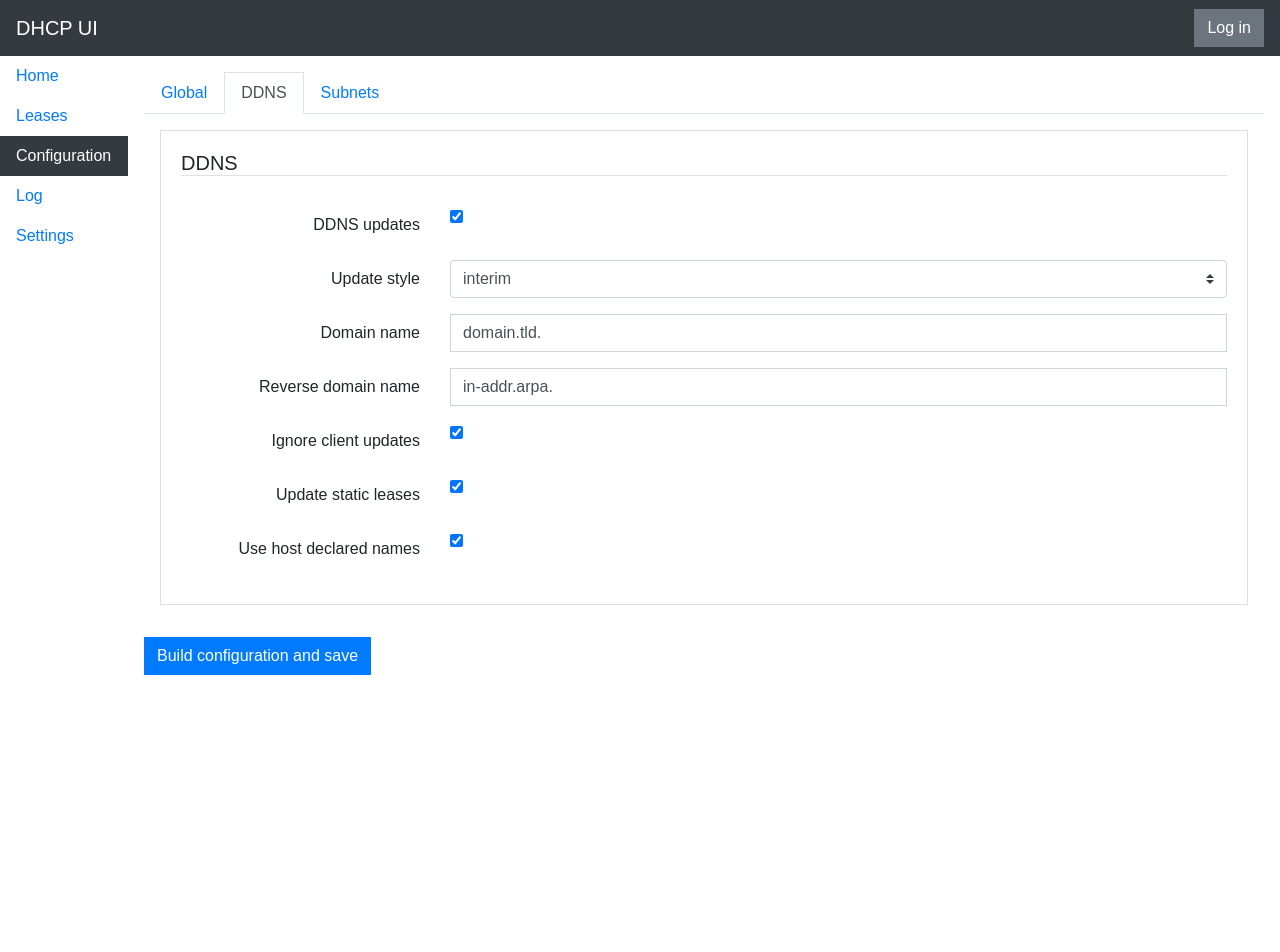
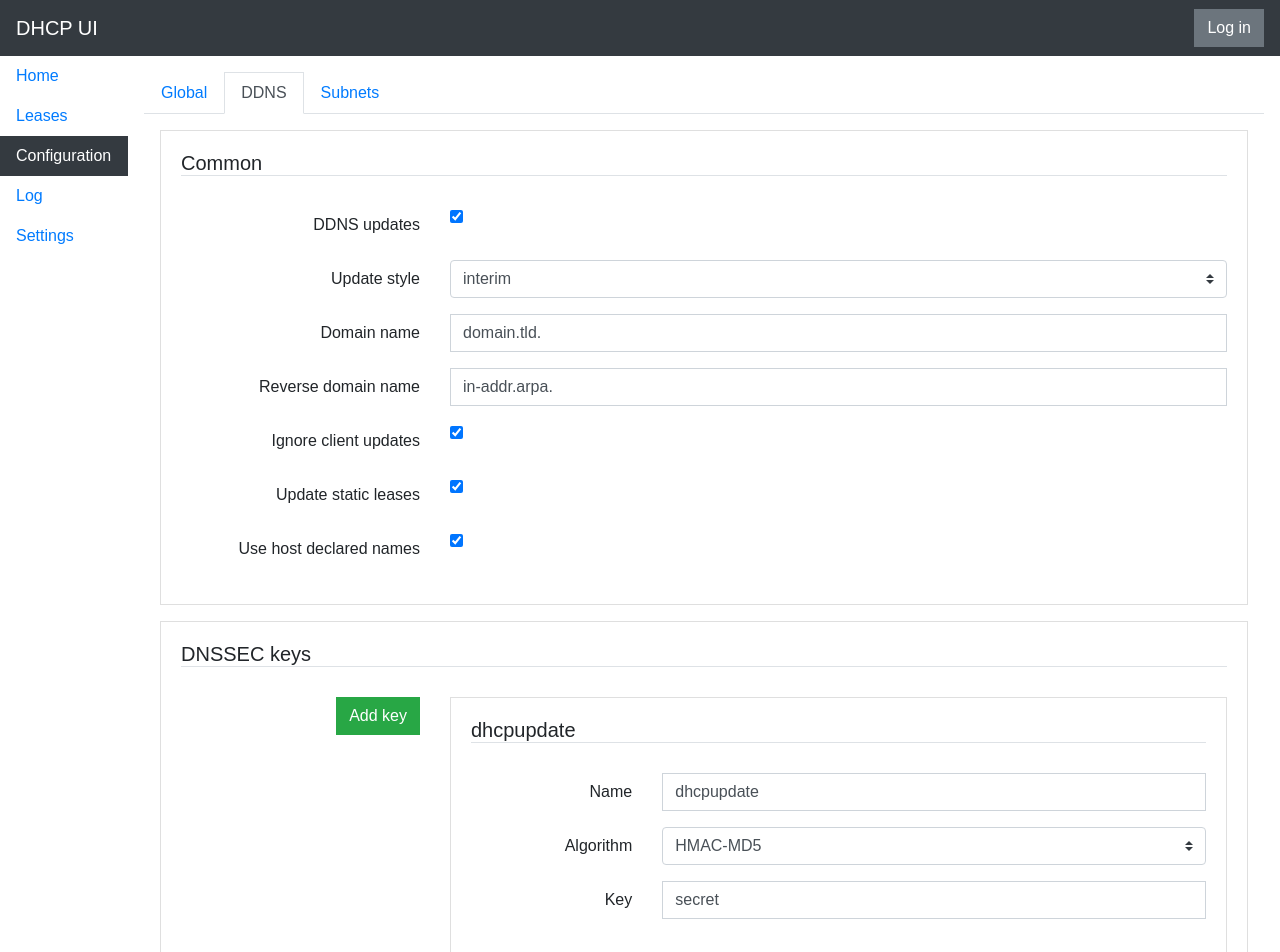
Before and after one commit to Spanfile/DHCP-UI, a React (Create React App) app in the folder dhcp-ui-frontend/: page /config/ddns in a window 1280 px wide. Shown: the top 952 px of the page. Before the commit the page ends 800 px from the top, so only its background shows below. Built offline with nearby package versions, Linux system fonts and the light colour scheme.

Commit message:
Begin DNSSEC key config

```diff
--- a/dhcp-ui-frontend/src/common/config/IDHCPConfig.ts
+++ b/dhcp-ui-frontend/src/common/config/IDHCPConfig.ts
@@ -1,4 +1,4 @@
-import IDDNSConfig from "./IDDNSConfig";
+import IDDNSConfig from "./ddns/IDDNSConfig";
 import IGlobalConfig from "./IGlobalConfig";
 import ISubnetsConfig from "./subnet/ISubnetsConfig";
 
--- a/dhcp-ui-frontend/src/common/config/IDDNSConfig.ts
+++ b/dhcp-ui-frontend/src/common/config/ddns/IDDNSConfig.ts
@@ -1,7 +1,18 @@
+import IDDNSZone from "./IDDNSZone";
+import IDNSSECKey from "./IDNSSECKey";
+
 export enum DDNSUpdateStyle {
   AdHoc = "ad-hoc",
   Interim = "interim",
   None = "none"
+}
+
+export interface IDNSSECKeys {
+  [name: string]: IDNSSECKey;
+}
+
+export interface IDDNSZones {
+  [domain: string]: IDDNSZone;
 }
 
 export default interface IDDNSConfig {
@@ -12,4 +23,7 @@ export default interface IDDNSConfig {
   ignoreClientUpdates: boolean;
   updateStaticLeases: boolean;
   useHostDeclNames: boolean;
+
+  keys: IDNSSECKeys;
+  zones: IDDNSZones;
 }
--- /dev/null
+++ b/dhcp-ui-frontend/src/common/config/ddns/IDDNSZone.ts
@@ -0,0 +1,5 @@
+export default interface IDDNSZone {
+  domain: string;
+  primary: string;
+  key: string;
+}
--- /dev/null
+++ b/dhcp-ui-frontend/src/common/config/ddns/IDNSSECKey.ts
@@ -0,0 +1,14 @@
+export enum DNSSECAlgorithm {
+  HMAC_MD5 = "HMAC-MD5",
+  HMAC_SHA1 = "HMAC-SHA1",
+  HMAC_SHA224 = "HMAC-SHA224",
+  HMAC_SHA256 = "HMAC-SHA256",
+  HMAC_SHA384 = "HMAC-SHA384",
+  HMAC_SHA512 = "HMAC-SHA512"
+}
+
+export default interface IDNSSECKey {
+  name: string;
+  algorithm: DNSSECAlgorithm;
+  key: string;
+}
--- a/dhcp-ui-frontend/src/components/config/DDNSConfig.tsx
+++ b/dhcp-ui-frontend/src/components/config/ddns/DDNSConfig.tsx
@@ -1,11 +1,12 @@
+import IDDNSConfig, { DDNSUpdateStyle } from "common/config/ddns/IDDNSConfig";
 import IConfigProps from "common/config/IConfigProps";
-import IDDNSConfig, { DDNSUpdateStyle } from "common/config/IDDNSConfig";
 import * as React from "react";
-import Card from "../form/Card";
-import InputGroup from "../form/InputGroup";
-import SelectInput from "../form/SelectInput";
-import TextInput from "../form/TextInput";
-import ToggledInput from "../form/ToggledInput";
+import Card from "../../form/Card";
+import InputGroup from "../../form/InputGroup";
+import SelectInput from "../../form/SelectInput";
+import TextInput from "../../form/TextInput";
+import ToggledInput from "../../form/ToggledInput";
+import KeyConfig from "./KeyConfig";
 
 export default class DDNSConfig extends React.Component<IConfigProps<IDDNSConfig>, {}> {
   constructor(props: IConfigProps<IDDNSConfig>) {
@@ -15,7 +16,7 @@ export default class DDNSConfig extends React.Component<IConfigProps<IDDNSConfig
   public render(): JSX.Element {
     return (
       <div className="tab-pane fade show active settings-tab" role="tabpanel">
-        <Card title="DDNS">
+        <Card title="Common">
           <InputGroup<IDDNSConfig> onChange={this.props.onChange} source={this.props.config}>
             <ToggledInput label="DDNS updates" name="updates" />
             <SelectInput<string> label="Update style" name="updateStyle" options={Object.values(DDNSUpdateStyle)} />
@@ -26,6 +27,9 @@ export default class DDNSConfig extends React.Component<IConfigProps<IDDNSConfig
             <ToggledInput label="Use host declared names" name="useHostDeclNames" />
           </InputGroup>
         </Card>
+        <Card title="DNSSEC keys">
+          <KeyConfig config={this.props.config.keys} onChange={this.props.onChange}/>
+        </Card>
       </div>
     );
   }
--- /dev/null
+++ b/dhcp-ui-frontend/src/components/config/ddns/KeyConfig.tsx
@@ -0,0 +1,39 @@
+import { IDNSSECKeys } from "common/config/ddns/IDDNSConfig";
+import IDNSSECKey, { DNSSECAlgorithm } from "common/config/ddns/IDNSSECKey";
+import IConfigProps from "common/config/IConfigProps";
+import Card from "components/form/Card";
+import InputGroup from "components/form/InputGroup";
+import SelectInput from "components/form/SelectInput";
+import TextInput from "components/form/TextInput";
+import * as React from "react";
+
+export default class KeyConfig extends React.Component<IConfigProps<IDNSSECKeys>, {}> {
+  constructor(props: IConfigProps<IDNSSECKeys>) {
+    super(props);
+  }
+
+  public render(): JSX.Element {
+    const keyConfigs: JSX.Element[] = [];
+    Object.entries(this.props.config).forEach(([name, key]) => {
+      keyConfigs.push(
+        <div key={name} className="col-sm-9">
+          <Card title={name}>
+            <InputGroup<IDNSSECKey> onChange={this.props.onChange} source={key}>
+              <TextInput label="Name" name="name" />
+              <SelectInput<string> label="Algorithm" name="algorithm" options={Object.values(DNSSECAlgorithm)} />
+              <TextInput label="Key" name="key" />
+            </InputGroup>
+          </Card>
+        </div>);
+    });
+
+    return (
+      <div className="row">
+        <div className="col-sm-3">
+          <button type="button" className="rounded-0 btn btn-success float-right">Add key</button>
+        </div>
+        {keyConfigs}
+      </div>
+    );
+  }
+}
--- a/dhcp-ui-frontend/src/components/views/Config.tsx
+++ b/dhcp-ui-frontend/src/components/views/Config.tsx
@@ -1,11 +1,12 @@
-import { DDNSUpdateStyle } from "common/config/IDDNSConfig";
+import { DDNSUpdateStyle } from "common/config/ddns/IDDNSConfig";
+import { DNSSECAlgorithm } from "common/config/ddns/IDNSSECKey";
 import IDHCPConfig from "common/config/IDHCPConfig";
 import { AddressRange, Subnet } from "common/ip/IP";
+import DDNSConfig from "components/config/ddns/DDNSConfig";
 import GlobalConfig from "components/config/GlobalConfig";
 import SubnetsConfig from "components/config/SubnetsConfig";
 import * as React from "react";
 import { NavLink, Redirect, Route, Switch } from "react-router-dom";
-import DDNSConfig from "../config/DDNSConfig";
 
 export default class Config extends React.Component<{}, IDHCPConfig> {
   constructor(props: any) {
@@ -24,7 +25,21 @@ export default class Config extends React.Component<{}, IDHCPConfig> {
         reverseDomainName: "in-addr.arpa.",
         ignoreClientUpdates: true,
         updateStaticLeases: true,
-        useHostDeclNames: true
+        useHostDeclNames: true,
+        keys: {
+          "dhcpupdate": {
+            name: "dhcpupdate",
+            algorithm: DNSSECAlgorithm.HMAC_MD5,
+            key: "secret"
+          }
+        },
+        zones: {
+          "domain.tld.": {
+            domain: "domain.tld.",
+            primary: "ns1.domain.tld",
+            key: "dhcpupdate"
+          }
+        }
       },
       subnets: {
         1: {
```
